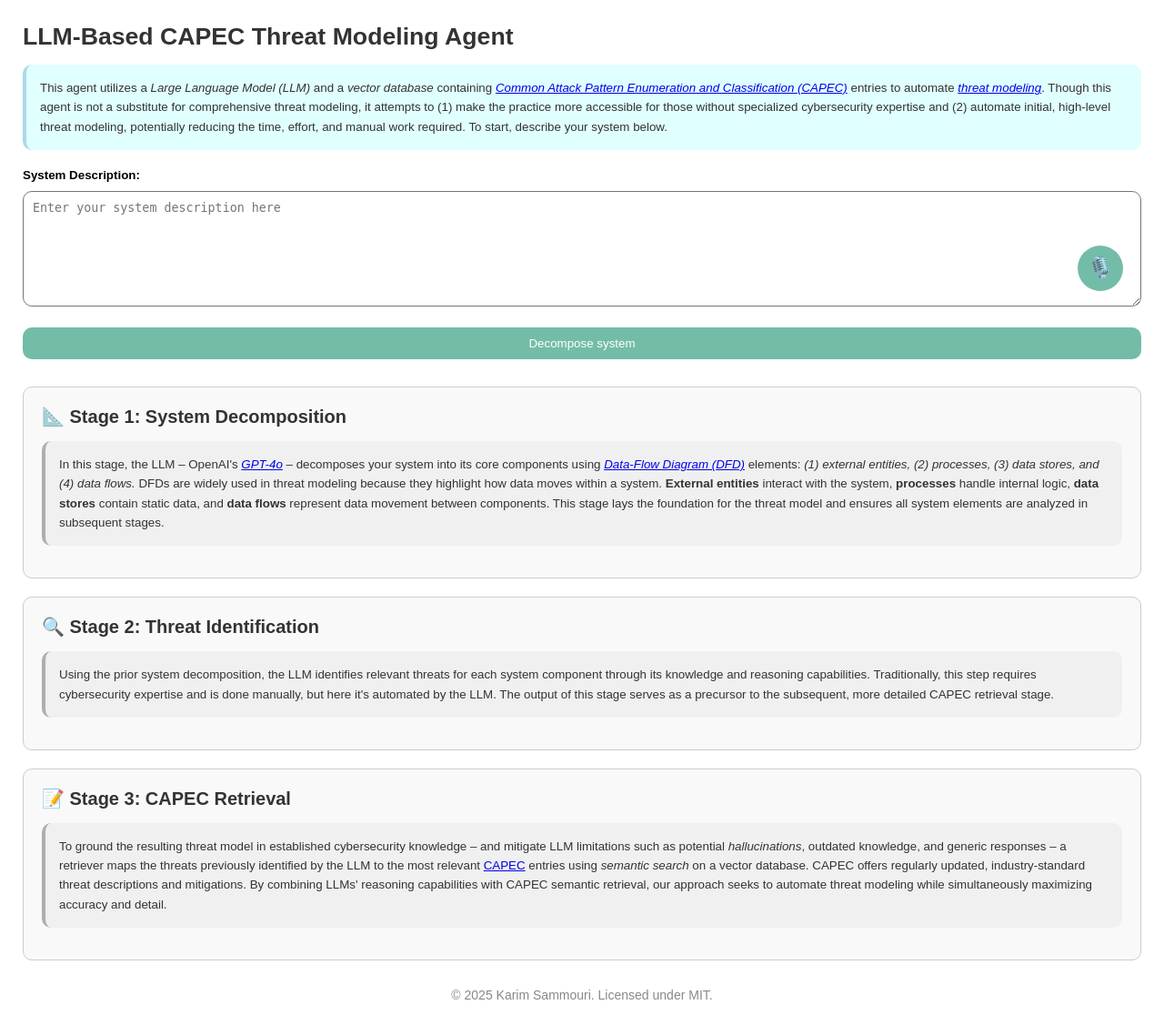
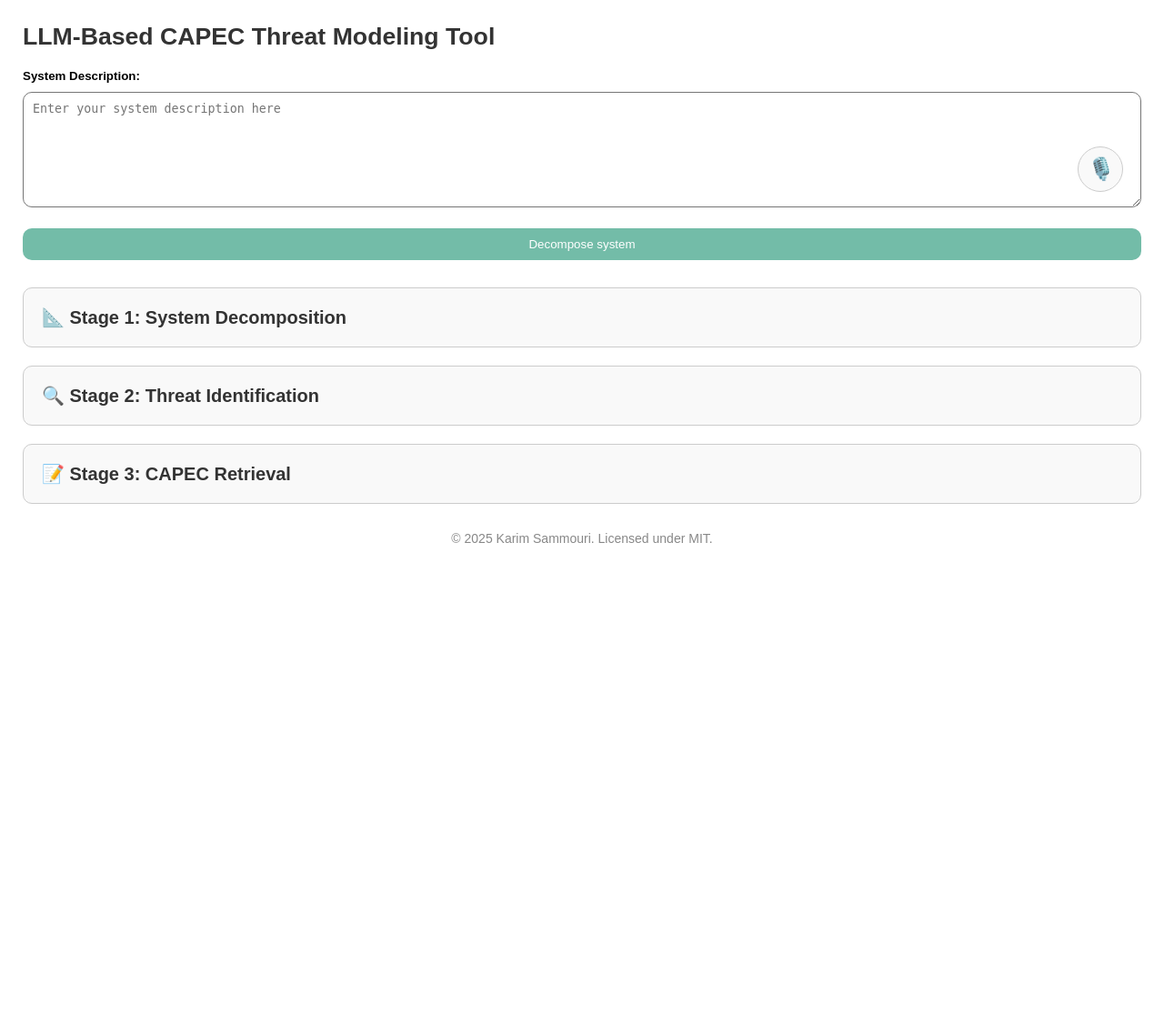
Before and after one commit to karimsammouri/capec_threat_modeling, a Flask app: page / in a window 1280 px wide. Shown: the whole page at 91% size. After the commit the page ends 597 px from the top, so only its background shows below. Run offline with Flask 3, Linux system fonts and the light colour scheme.

Commit message:
Code refactor

```diff
--- a/app.py
+++ b/app.py
@@ -20,14 +20,16 @@ def decompose_system(system_description):
     """Decompose a given system using data flow diagram elements for threat modeling."""
     system_prompt = (
         "You are a system analyst specialized in threat modeling. "
-        "Your task is to analyze and decompose systems using data flow diagram (DFD) elements, "
-        "focusing on identifying external entities, processes, data stores, and data flows. "
+        "Your task is to analyze and decompose systems using data-flow "
+        "diagram (DFD) elements, focusing on identifying external "
+        "entities, processes, data stores, and data flows. "
         "You respond in plain text instead of Markdown."
     )
-    system_decomposition_prompt = (
+    user_prompt = (
         "I'll give you a textual description of a system. "
-        "Decompose this system using data flow diagram (DFD) elements for threat modeling. "
-        "Stucture your response as follows: external entities, processes, data stores, and data flows. "
+        "Decompose this system using data-flow diagram (DFD) elements "
+        "for threat modeling. Stucture your response as follows: "
+        "external entities, processes, data stores, and data flows. "
         "Output only plain text. Do not output Markdown. "
         "The system description is as follows:\n" + system_description
     )
@@ -35,7 +37,7 @@ def decompose_system(system_description):
         model="gpt-4o",
         messages=[
             {"role": "system", "content": system_prompt},
-            {"role": "user", "content": system_decomposition_prompt}
+            {"role": "user", "content": user_prompt}
         ]
     )
     decomposed_system = system_decomposition.choices[0].message.content
@@ -45,13 +47,15 @@ def identify_threats(decomposed_system):
     """Identify relevant attack patterns for a decomposed system."""
     system_prompt = (
         "You are a cybersecurity expert specializing in threat modeling. "
-        "Your task is to identify two relevant attack patterns for components of a decomposed system, "
-        "analyzing external entities, processes, data stores, and data flows. "
+        "Your task is to identify two relevant attack patterns for "
+        "components of a decomposed system, analyzing "
+        "external entities, processes, data stores, and data flows. "
         "You respond in plain text instead of Markdown."
     )
-    threat_identification_prompt = (
+    user_prompt = (
         "I'll give you a decomposed system. "
-        "Identify two relevant attack patterns for each system component (external entities, processes, data stores, and data flows). "
+        "Identify two relevant attack patterns for each system component "
+        "(external entities, processes, data stores, and data flows). "
         "Maintain the structure of the input in your output. "
         "Output only plain text. Do not output Markdown. "
         "The decomposed system is as follows:\n" + decomposed_system
@@ -60,7 +64,7 @@ def identify_threats(decomposed_system):
         model="gpt-4o",
         messages=[
             {"role": "system", "content": system_prompt},
-            {"role": "user", "content": threat_identification_prompt}
+            {"role": "user", "content": user_prompt}
         ]
     )
     identified_threats = threat_identification.choices[0].message.content
@@ -69,13 +73,17 @@ def identify_threats(decomposed_system):
 def generate_dictionary(identified_threats):
     """Convert identified threats into an iterable Python dictionary."""
     system_prompt = (
-        "You are a Python programmer tasked with transforming structured threat modeling data into Python dictionaries. "
-        "Your output should strictly adhere to valid Python syntax and be directly parsable as a Python object."
+        "You are a Python programmer tasked with transforming structured "
+        "threat modeling data into Python dictionaries. "
+        "Your output should strictly adhere to valid Python syntax and be "
+        "directly parsable as a Python object."
         "You respond in plain text instead of Markdown."
     )
-    dictionary_generation_prompt = (
-        "I'll give you a listing of system components and related threats that are organized around data-flow diagram (DFD) elements. "
-        "Return a Python dictionary where each DFD element points to another dictionary of system components, "
+    user_prompt = (
+        "I'll give you a listing of system components and related threats "
+        "that are organized around data-flow diagram (DFD) elements. "
+        "Return a Python dictionary where each DFD element points to "
+        "another dictionary of system components, "
         "where each system component points to a list of threats. "
         "Just provide the code that will be parsed to a Python object. "
         "Output only plain text. Do not output Markdown. "
@@ -85,7 +93,7 @@ def generate_dictionary(identified_threats):
         model="gpt-4o",
         messages=[
             {"role": "system", "content": system_prompt},
-            {"role": "user", "content": dictionary_generation_prompt}
+            {"role": "user", "content": user_prompt}
         ]
     )
     generated_dictionary = dictionary_generation.choices[0].message.content
--- a/chroma.py
+++ b/chroma.py
@@ -24,7 +24,7 @@ collection = chroma_client.get_or_create_collection(
     embedding_function=openai_ef
 )
 
-# Load data from CSV files in the capec directory (contains dataset of CAPEC entries)
+# Load CAPEC data from CSV files in the capec directory
 directory = "capec"
 documents = []
 ids = []
--- a/static/script.js
+++ b/static/script.js
@@ -79,8 +79,8 @@ function setupTreeView(data) {
 }
 
 // Initial UI Setup
-document.getElementById("overview-explanation").style.background = "lightcyan";
-document.getElementById("overview-explanation").style.borderLeftColor = "lightblue";
+//document.getElementById("overview-explanation").style.background = "lightcyan";
+//document.getElementById("overview-explanation").style.borderLeftColor = "lightblue";
 
 // Microphone Button Handler
 const micButton = document.getElementById("mic-button");
@@ -126,8 +126,8 @@ micButton.addEventListener("click", function() {
 const decomposeButton = document.getElementById("decompose-button");
 decomposeButton.addEventListener("click", function() {
     decomposeButton.innerText = "Decomposing system...";
-    document.getElementById("decompose-explanation").style.background = "lightcyan";
-    document.getElementById("decompose-explanation").style.borderLeftColor = "lightblue";
+    //document.getElementById("decompose-explanation").style.background = "lightcyan";
+    //document.getElementById("decompose-explanation").style.borderLeftColor = "lightblue";
     document.getElementById("decompose-spinner").style.display = "block";
     document.getElementById("step-2").scrollIntoView({
         behavior: "smooth"
@@ -168,8 +168,8 @@ decomposeButton.addEventListener("click", function() {
 const identifyButton = document.getElementById("identify-button");
 identifyButton.addEventListener("click", function() {
     identifyButton.innerText = "Identifying threats...";
-    document.getElementById("identify-explanation").style.background = "lightcyan";
-    document.getElementById("identify-explanation").style.borderLeftColor = "lightblue";
+    //document.getElementById("identify-explanation").style.background = "lightcyan";
+    //document.getElementById("identify-explanation").style.borderLeftColor = "lightblue";
     document.getElementById("identify-spinner").style.display = "block";
     document.getElementById("step-3").scrollIntoView({
         behavior: "smooth"
@@ -210,8 +210,8 @@ identifyButton.addEventListener("click", function() {
 const retrieveButton = document.getElementById("retrieve-button");
 retrieveButton.addEventListener("click", function() {
     retrieveButton.innerText = "Retrieving CAPEC entries...";
-    document.getElementById("retrieve-explanation").style.background = "lightcyan";
-    document.getElementById("retrieve-explanation").style.borderLeftColor = "lightblue";
+    //document.getElementById("retrieve-explanation").style.background = "lightcyan";
+    //document.getElementById("retrieve-explanation").style.borderLeftColor = "lightblue";
     document.getElementById("retrieve-spinner").style.display = "block";
     document.getElementById("step-4").scrollIntoView({
         behavior: "smooth"
--- a/static/styles.css
+++ b/static/styles.css
@@ -118,6 +118,8 @@ button:hover {
 }
 
 #mic-button {
+    border: 1px solid #ccc;
+    background-color: #f9f9f9;
     position: absolute;
     bottom: 20px;
     right: 20px;
@@ -127,6 +129,10 @@ button:hover {
     font-size: 24px;
     align-items: center;
     justify-content: center;
+}
+
+#mic-button:hover {
+    background-color: #ccc;
 }
 
 #mic-button.listening {
--- a/templates/index.html
+++ b/templates/index.html
@@ -5,7 +5,7 @@
     <!-- Metadata -->
     <meta charset="UTF-8">
     <meta name="viewport" content="width=device-width, initial-scale=1.0">
-    <title>LLM-Based CAPEC Threat Modeling Agent</title>
+    <title>LLM-Based CAPEC Threat Modeling Tool</title>
 
     <!-- Favicon -->
     <link rel="icon" href="/static/favicon.svg" type="image/svg+xml">
@@ -20,19 +20,19 @@
 <body>
     <div class="container">
         <!-- Header -->
-        <h1>LLM-Based CAPEC Threat Modeling Agent</h1>
+        <h1>LLM-Based CAPEC Threat Modeling Tool</h1>
 
         <!-- Step 1: System Description -->
         <div id="step-1">
-            <aside id="overview-explanation" class="no-print">
-                This agent utilizes a <i>Large Language Model (LLM)</i> and a <i>vector database</i> containing
+            <!-- <aside id="overview-explanation" class="no-print">
+                This tool utilizes a <i>Large Language Model (LLM)</i> and a <i>vector database</i> containing
                 <a href="https://capec.mitre.org/index.html" target="_blank""><i>Common Attack Pattern Enumeration
                 and Classification (CAPEC)</i></a> entries to automate <a href="https://owasp.org/www-community/Threat_Modeling"
-                target="_blank""><i>threat modeling</i></a>. Though this agent is not a substitute for comprehensive threat modeling,
-                it attempts to (1) make the practice more accessible for those without specialized cybersecurity expertise and
-                (2) automate initial, high-level threat modeling, potentially reducing the time, effort, and manual work required.
+                target="_blank""><i>threat modeling</i></a>. Although this tool is not a substitute for comprehensive
+                human-based threat modeling, it attempts to (1) automate the process, reducing the time and manual work required,
+                and (2) make the practice accessible to those without the requisite cybersecurity expertise.
                 To start, describe your system below.
-            </aside>
+            </aside> -->
             <label for="system-description">System Description:</label>
             <div id="description-container">
                 <textarea id="system-description" rows="7" placeholder="Enter your system description here" oninput="autoExpand(this)"></textarea>
@@ -44,15 +44,15 @@
         <!-- Step 2: System Decomposition -->
         <div id="step-2" class="output-section">
             <h2><span class="no-print">📐</span> Stage 1: System Decomposition</h2>
-            <aside id="decompose-explanation" class="no-print">
+            <!-- <aside id="decompose-explanation" class="no-print">
                 In this stage, the LLM – OpenAI's <a href="https://openai.com/index/hello-gpt-4o/" target="_blank"><i>GPT-4o</i></a> – decomposes
                 your system into its core components using <a href="https://www.security.uci.edu/program/risk-assessment/data-flow-diagram/"
                 target="_blank"><i>Data-Flow Diagram (DFD)</i></a> elements: <i>(1) external entities, (2) processes, (3) data stores, and (4) data flows.</i>
-                DFDs are widely used in threat modeling because they highlight how data moves within a system. <b>External entities</b> interact
+                DFDs are widely used for threat modeling due to their simplicity and emphasis on data flow, as attackers often seek to intercept data. <b>External entities</b> interact
                 with the system, <b>processes</b> handle internal logic, <b>data stores</b> contain static data, and <b>data flows</b> represent
                 data movement between components. This stage lays the foundation for the threat model and ensures all system elements are analyzed
                 in subsequent stages.
-            </aside>
+            </aside> -->
             <div id="decompose-spinner" class="spinner"></div>
             <label id="decompose-label" for="decomposed-system" class="hidden no-print">LLM Output (Click to Edit):</label>
             <pre id="decomposed-system" class="hidden" contenteditable="true"></pre>
@@ -62,11 +62,11 @@
         <!-- Step 3: Threat Identification -->
         <div id="step-3" class="output-section">
             <h2><span class="no-print">🔍</span> Stage 2: Threat Identification</h2>
-            <aside id="identify-explanation" class="no-print">
+            <!-- <aside id="identify-explanation" class="no-print">
                 Using the prior system decomposition, the LLM identifies relevant threats for each system component through its knowledge and
                 reasoning capabilities. Traditionally, this step requires cybersecurity expertise and is done manually, but here it's automated by the LLM.
                 The output of this stage serves as a precursor to the subsequent, more detailed CAPEC retrieval stage.
-            </aside>
+            </aside> -->
             <div id="identify-spinner" class="spinner"></div>
             <label id="identify-label" for="identified-threats" class="hidden no-print">LLM Output (Click to Edit):</label>
             <pre id="identified-threats" class="hidden" contenteditable="true"></pre>
@@ -76,14 +76,14 @@
         <!-- Step 4: CAPEC Retrieval -->
         <div id="step-4" class="output-section">
             <h2><span class="no-print">📝</span> Stage 3: CAPEC Retrieval</h2>
-            <aside id="retrieve-explanation" class="no-print">
+            <!-- <aside id="retrieve-explanation" class="no-print">
                 To ground the resulting threat model in established cybersecurity knowledge – and mitigate LLM limitations such as potential
                 <i>hallucinations</i>, outdated knowledge, and generic responses – a retriever maps the threats previously identified by the LLM
                 to the most relevant <a href="https://capec.mitre.org/index.html" target="_blank"">CAPEC</a> entries using <i>semantic search</i>
                 on a vector database. CAPEC offers regularly updated, industry-standard threat descriptions and mitigations.
                 By combining LLMs' reasoning capabilities with CAPEC semantic retrieval, our approach seeks to automate threat modeling while
                 simultaneously maximizing accuracy and detail.
-            </aside>
+            </aside> -->
             <div id="retrieve-spinner" class="spinner"></div>
             <div id="retrieve-options" class="hidden no-print">
                 <input id="retrieve-search" type="text" placeholder="Search">
```
Also changed, not shown: screenshot.png.
